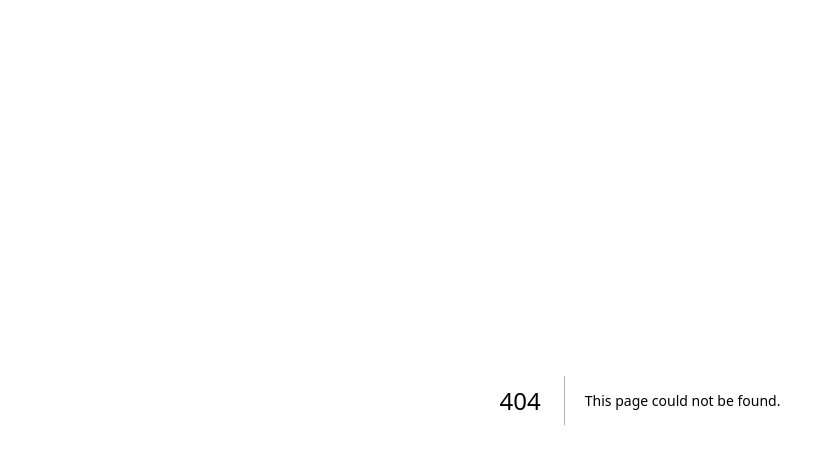
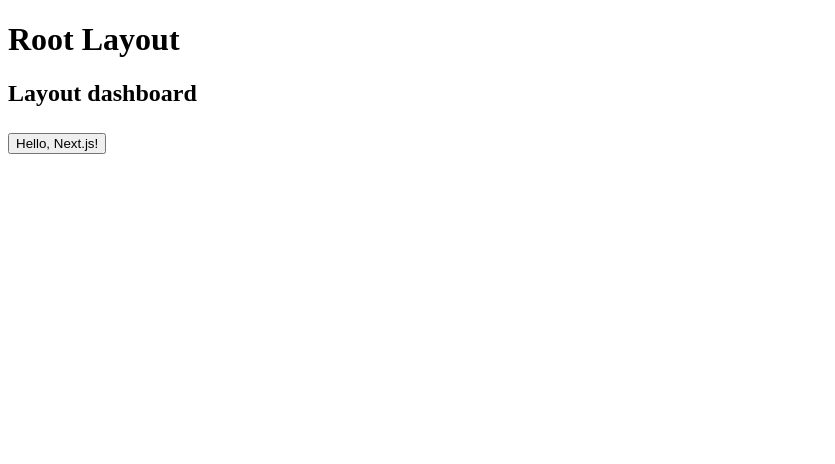
Before and after one commit to sauleruizm/ibud, a Next.js app in the folder ibudweb/: page /dashboard in a window 1280 px wide. Before the commit this address had no page. Shown: the top 464 px of the page, without its empty margins (0-835 px from the left). Built offline with nearby package versions, Linux system fonts and the light colour scheme.

Commit message:
build test

```diff
--- /dev/null
+++ b/ibudweb/app/dashboard/error.tsx
@@ -0,0 +1,23 @@
+'use client';
+
+import { useEffect } from 'react';
+
+export default function Error({
+  error,
+  reset,
+}: {
+  error: Error;
+  reset: () => void;
+}) {
+  useEffect(() => {
+    // Log the error to an error reporting service
+    console.error(error);
+  }, [error]);
+
+  return (
+    <div>
+      <p>Something went wrong!</p>
+      <button onClick={() => reset()}>Reset error boundary</button>
+    </div>
+  );
+}
--- /dev/null
+++ b/ibudweb/app/dashboard/layout.tsx
@@ -0,0 +1,15 @@
+export default function DashboardLayout({
+  children, // will be a page or nested layout
+}: {
+  children: React.ReactNode,
+}) {
+  return (
+    <section>
+      <h1>Layout dashboard</h1>
+      {/* Include shared UI here e.g. a header or sidebar */}
+      <nav></nav>
+
+      {children}
+    </section>
+  );
+}
--- /dev/null
+++ b/ibudweb/app/dashboard/loading.tsx
@@ -0,0 +1,6 @@
+import { SpinningCircles } from 'react-loading-icons'
+
+export default function Loading() {
+  // You can add any UI inside Loading, including a Skeleton.
+  return <SpinningCircles height={20} />
+}
--- /dev/null
+++ b/ibudweb/app/dashboard/page.tsx
@@ -0,0 +1,14 @@
+'use Client'
+
+import Error from "./error";
+
+// `app/page.js` is the UI for the root `/` URL
+export default function Page() {
+
+
+
+
+  return <h1>
+    <button>Hello, Next.js! </button>
+  </h1>;
+}
--- /dev/null
+++ b/ibudweb/app/layout.tsx
@@ -0,0 +1,20 @@
+import { Suspense } from "react";
+import Loading from "./dashboard/loading";
+
+export default function RootLayout({
+  // Layouts must accept a children prop.
+  // This will be populated with nested layouts or pages
+  children,
+}: {
+  children: React.ReactNode;
+}) {
+  return (
+    <html lang="en">
+      <body>
+        <h1>Root Layout</h1>
+        <Suspense fallback={<Loading />} />
+        {children}
+      </body>
+    </html>
+  );
+}
--- a/ibudweb/next.config.js
+++ b/ibudweb/next.config.js
@@ -1,10 +1,30 @@
-module.exports = {
-  webpackDevMiddleware: config => {
-    config.watchOptions = {
-      poll: 800,
-      aggregateTimeout: 300,
-    }
+/**
+ * @type {import('next').NextConfig}
+ */
+const nextConfig = {
+  /* config options here */
+  experimental: { appDir: true},
+  // webpackDevMiddleware: config => {
+  //   config.watchOptions = {
+  //     poll: 800,
+  //     aggregateTimeout: 300,
+  //   }
 
-    return config
-  },
+  //   return config
+  // },
 }
+
+module.exports = nextConfig
+
+
+// module.exports = {
+//   webpackDevMiddleware: config => {
+//     config.watchOptions = {
+//       poll: 800,
+//       aggregateTimeout: 300,
+//     }
+
+//     return config
+//   },
+//   experimental: { appDir: true}
+// }
```
Also changed, not shown: ibudweb/app/head.tsx (added, +7 -0 lines), ibudweb/package.json (+7 -4 lines), ibudweb/tsconfig.json (+20 -4 lines), ibudweb/.devcontainer/devcontainer.json, 1 other file (tests, documents, lock files or other folders).
